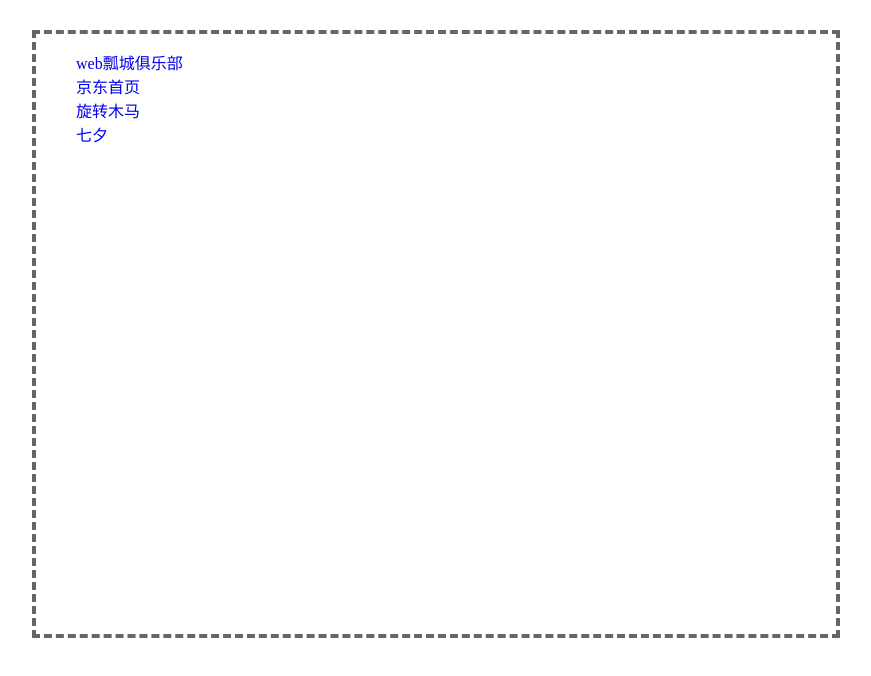
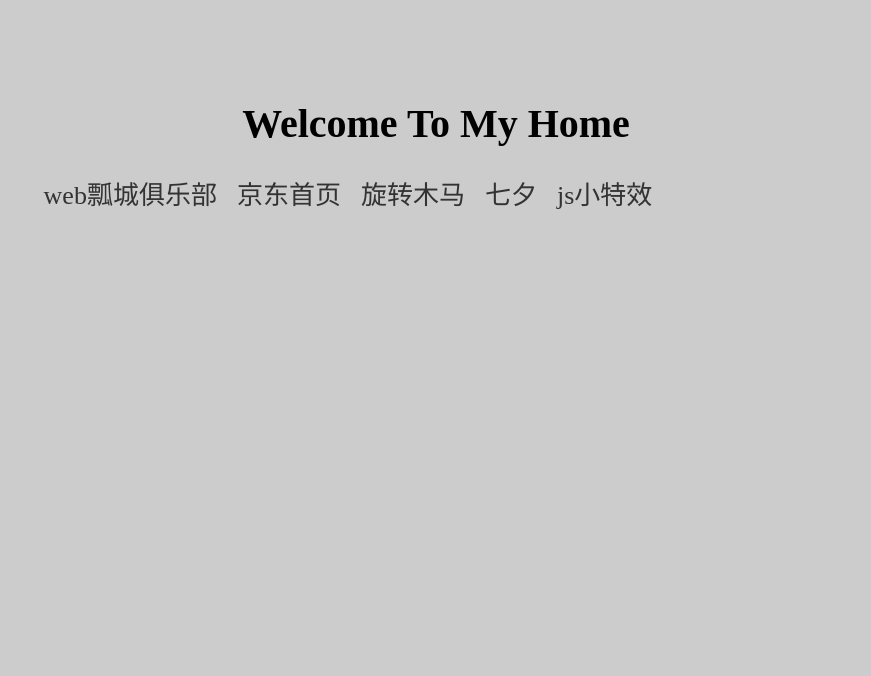
Before and after one commit to neu-yuyang/home, a plain HTML site: page index.html in a window 1280 px wide. Shown: the whole page, without its empty margins (204-1075 px from the left). Drawn offline with Linux system fonts and the light colour scheme.

Commit message:
主页样式改动

```diff
--- a/index.html
+++ b/index.html
@@ -1,34 +1,47 @@
 <!DOCTYPE html>
 <html lang="en">
 <head>
-        <meta charset="utf-8">
-        <title>welcome to neu-yuyang's home</title>
+    <meta charset="UTF-8">
+    <title>js_case</title>
     <style>
-			.menu {
-				width: 800px;
-				height: 600px;
-				margin: 30px auto;
-				border: 4px dashed #666;
+        body {
+            background-color: #ccc;
         }
-			li {
-				list-style: none;
+        .box {
+            width: 70%;
+            margin: 100px auto;
 
         }
-			a {
+        .box h1 {
+            text-align: center;
+            font-size: 40px;
+        }
+        .box ul {
+            list-style: none;
+        }
+        .box li {
+            float: left;
+            margin: 0 10px;
+        }
+        .box a {
             text-decoration: none;
+            font-size: 26px;
+            color: #333;
         }
-			a:hover {
+        .box a:hover {
             color: #f60;
         }
     </style>
 </head>
 <body>
-    	<div class="menu">
+    <div class="box">
+        <h1>Welcome To My Home</h1>
         <ul>
             <li><a href="https://neu-yuyang.github.io/ycku/">web瓢城俱乐部</a></li>
             <li><a href="https://neu-yuyang.github.io/jingdong/">京东首页</a></li>
             <li><a href="https://neu-yuyang.github.io/carousel/">旋转木马</a></li>
             <li><a href="https://neu-yuyang.github.io/qixi/">七夕</a></li>
+            <li><a href="https://neu-yuyang.github.io/js-/">js小特效</a></li>
         </ul>
     </div>
 </body>
```
Lines whose indentation alone changed are shown as unchanged.
